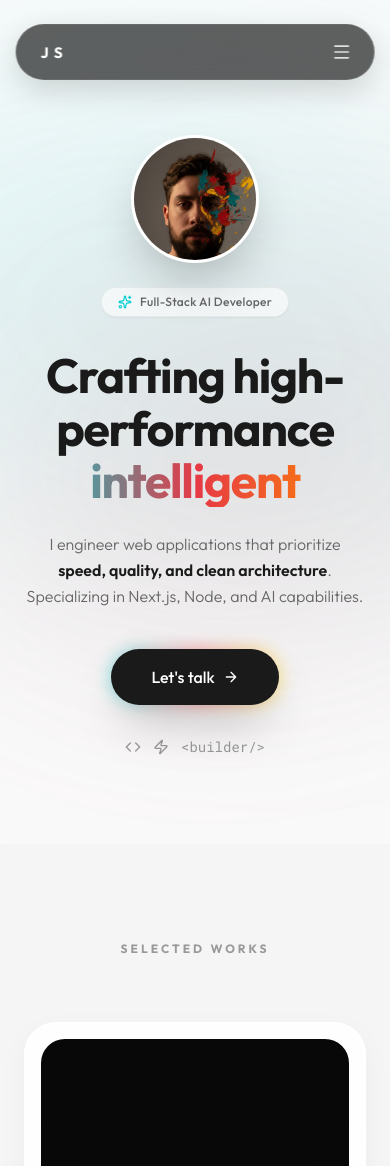
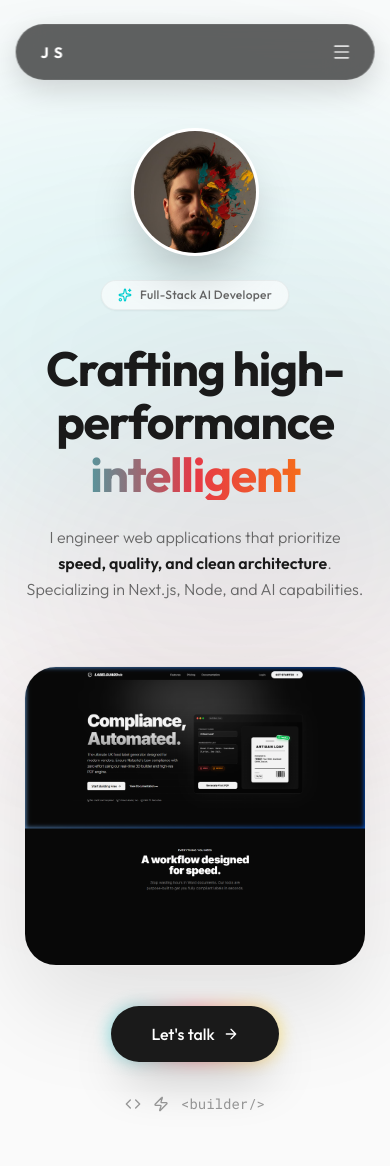
Before and after one commit to joshsegatt/my-profile, a React (Vite) app: page / in a window 390 px wide. Shown: the top 1166 px of the page. Built offline with nearby package versions, Linux system fonts and the light colour scheme.

Commit message:
feat: set LabelGuardUK screenshot as portfolio cover and update hero mockup

```diff
--- a/components/Hero.tsx
+++ b/components/Hero.tsx
@@ -84,6 +84,24 @@ const Hero: React.FC = () => {
           </p>
         </motion.div>
 
+        {/* Featured Project Mockup - The "Capa" */}
+        <motion.div
+          initial={{ opacity: 0, scale: 0.9, y: 40 }}
+          animate={{ opacity: 1, scale: 1, y: 0 }}
+          transition={{ duration: 1, delay: 0.4, ease: [0.16, 1, 0.3, 1] }}
+          className="mt-16 lg:mt-24 relative w-full h-[300px] lg:h-[450px] group"
+        >
+          <div className="absolute inset-0 bg-gradient-to-tr from-brand-paintCyan/20 to-brand-paintRed/20 blur-[100px] opacity-0 group-hover:opacity-100 transition-opacity duration-1000" />
+          <div className="relative h-full w-full rounded-[32px] overflow-hidden border border-black/5 shadow-[0_40px_100px_rgba(0,0,0,0.1)] transition-transform duration-700 hover:scale-[1.02] hover:-rotate-1">
+             <img
+               src="/portfolio-cover.png"
+               alt="Featured Project"
+               className="w-full h-full object-cover object-top"
+             />
+             <div className="absolute inset-0 bg-gradient-to-t from-black/20 via-transparent to-transparent opacity-0 group-hover:opacity-100 transition-opacity duration-500" />
+          </div>
+        </motion.div>
+
         {/* Magnetic Button Area */}
         <motion.div
           initial={{ opacity: 0, y: 20 }}
--- a/index.html
+++ b/index.html
@@ -5,6 +5,22 @@
   <meta charset="UTF-8" />
   <meta name="viewport" content="width=device-width, initial-scale=1.0" />
   <title>Josh Segat | UI/UX Designer & Front End Developer</title>
+  <meta name="description" content="A high-end, professional developer portfolio featuring premium SaaS and AI projects." />
+
+  <!-- Open Graph / Facebook -->
+  <meta property="og:type" content="website" />
+  <meta property="og:url" content="https://joshsegatt.com/" />
+  <meta property="og:title" content="Josh Segat | AI-Powered Senior Software Engineer" />
+  <meta property="og:description" content="Engineering high-performance SaaS and AI solutions with premium aesthetics." />
+  <meta property="og:image" content="/portfolio-cover.png" />
+
+  <!-- Twitter -->
+  <meta property="twitter:card" content="summary_large_image" />
+  <meta property="twitter:url" content="https://joshsegatt.com/" />
+  <meta property="twitter:title" content="Josh Segat | AI-Powered Senior Software Engineer" />
+  <meta property="twitter:description" content="Engineering high-performance SaaS and AI solutions with premium aesthetics." />
+  <meta property="twitter:image" content="/portfolio-cover.png" />
+
   <script src="https://cdn.tailwindcss.com"></script>
   <link rel="preconnect" href="https://fonts.googleapis.com">
   <link rel="preconnect" href="https://fonts.gstatic.com" crossorigin>
```
Also changed, not shown: public/portfolio-cover.png (added), 1 other file (tests, documents, lock files or other folders).
